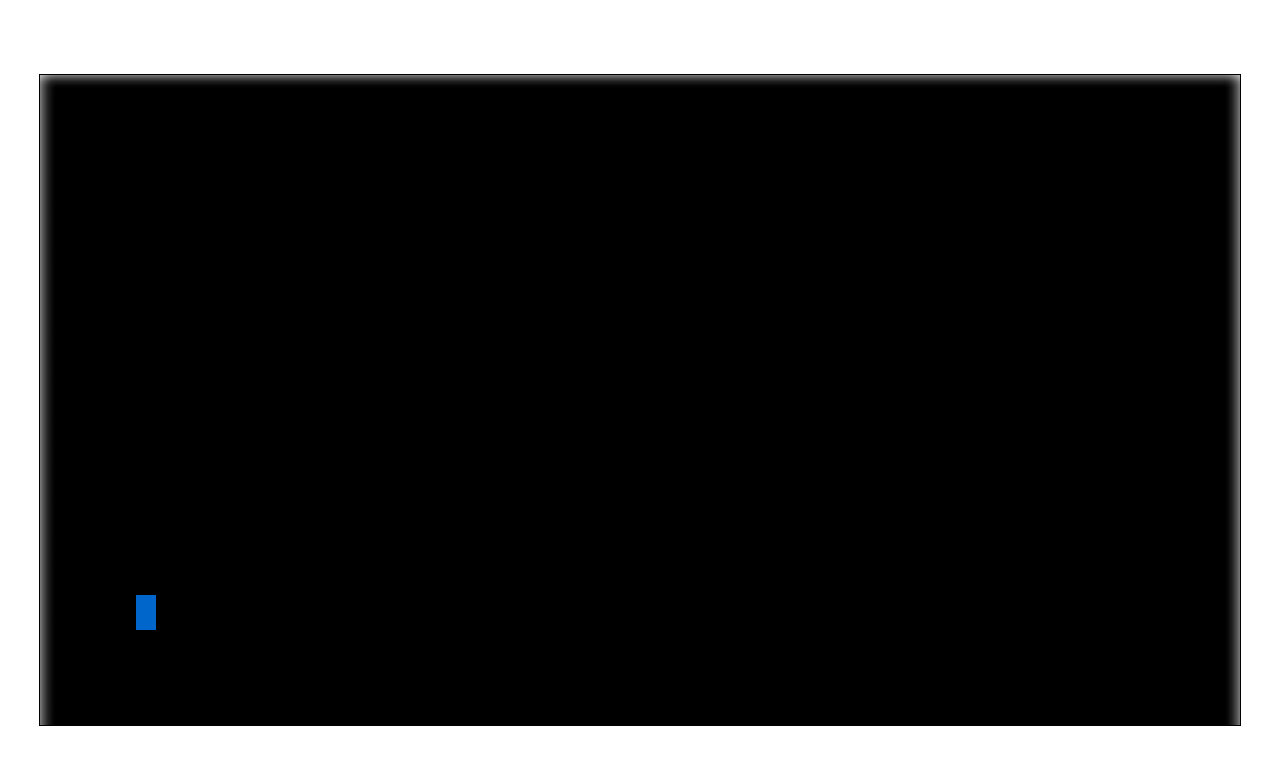
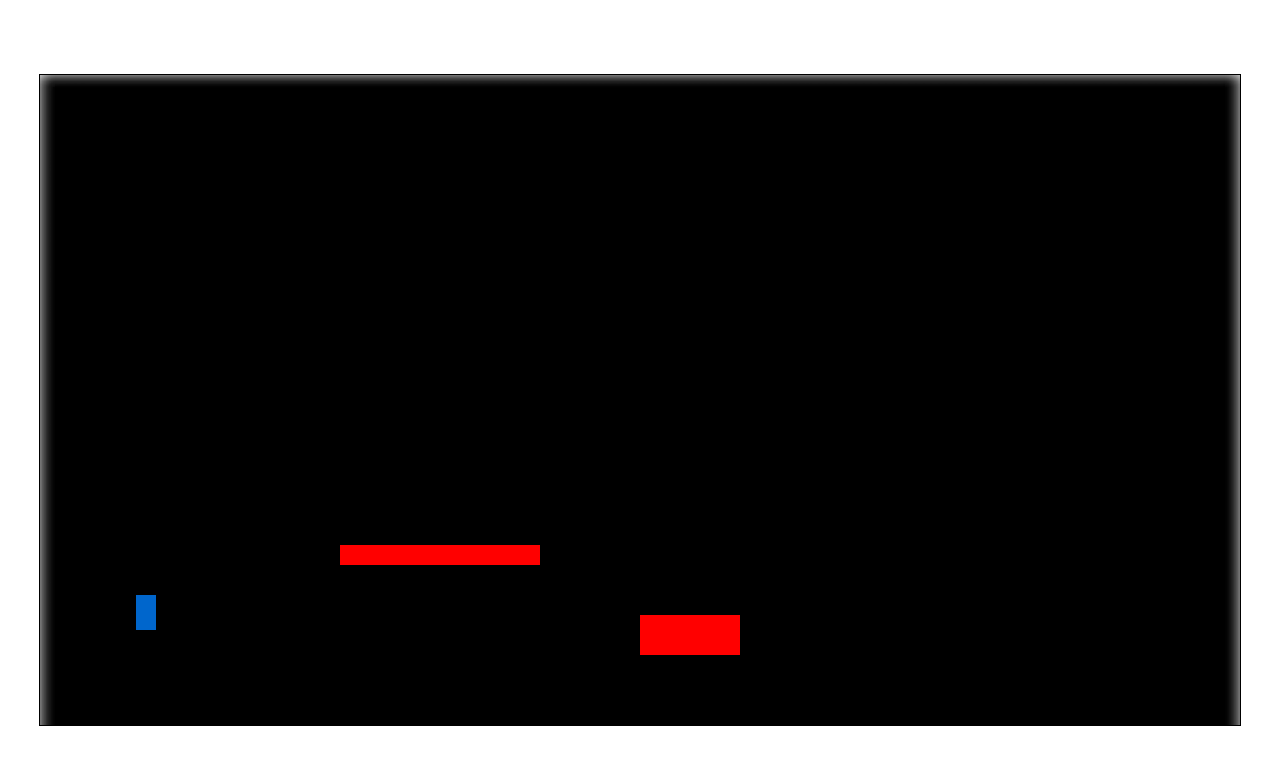
Before and after one commit to alvoroto/proy-hello-world, a plain HTML site: page index.html in a window 1280 px wide. Drawn offline with Linux system fonts and the light colour scheme.

Commit message:
save commit

```diff
--- a/index.html
+++ b/index.html
@@ -6,6 +6,7 @@
     <meta http-equiv="X-UA-Compatible" content="ie=edge">
     <title>Hello World</title>
     <script type="text/javascript" src="js/background.js"></script>
+    <script type="text/javascript" src="js/platform.js"></script>
     <script type="text/javascript" src="js/player.js"></script>
     <script type="text/javascript" src="js/game.js"></script>
     <script type="text/javascript" src="js/init.js"></script>
--- a/js/game.js
+++ b/js/game.js
@@ -8,6 +8,7 @@ var Game = {
         LEFT_KEY : 37,
         RIGHT_KEY : 39
     },
+    platforms: [],
 
     init: function(canvasId){
         this.canvas = document.getElementById(canvasId);
@@ -15,9 +16,22 @@ var Game = {
         this.fps = 60;
         this.background = new Background(this);
         this.player = new Player(this)
+        var platform_1 = new Platform(this, 300, 470, 200, 20);
+        var platform_2 = new Platform(this, 600, 540, 100, 40);
+        this.platforms.push(platform_1);
+        this.platforms.push(platform_2);
         this.interval = setInterval(function () {
             this.clear();
             this.background.draw();
+            this.drawPlatforms();
+            this.player.gravity();
+
+            if (this.player.y >= 520){
+                this.player.vy = 0;
+                this.player.y = 520;
+                this.player.jumping = false;
+            }
+
             this.player.draw();
             this.player.move();
         }.bind(this), 1000 / this.fps);
@@ -27,4 +41,10 @@ var Game = {
     clear: function () {
         this.ctx.clearRect(0, 0, this.canvas.width, this.canvas.height);
     },
+
+    drawPlatforms: function (){
+        this.platforms.forEach(function(platform){
+            platform.draw();
+        })
+    }
 }
--- /dev/null
+++ b/js/platform.js
@@ -0,0 +1,12 @@
+function Platform (game, x, y, w, h ){
+    this.game = game;
+    this.x = x;
+    this.y = y;
+    this.w = w;
+    this.h = h;
+}
+
+Platform.prototype.draw = function(){
+    this.game.ctx.fillStyle = "#FF0000";
+    this.game.ctx.fillRect(this.x, this.y, this.w, this.h);
+}
--- a/js/player.js
+++ b/js/player.js
@@ -39,20 +39,27 @@ Player.prototype.moveRight = function(){
 }
 
 Player.prototype.moveLeft = function(){
+
     this.x -= this.vx;
+
+
 }
 
 Player.prototype.jump = function(){
-    if (this.keys[this.game.keys.SPACE] && this.jumping) {
-
-    }
+        this.vy -= 20;
+        this.jumping = true;
 }
 
 Player.prototype.move = function(){
+    if(!this.colision()){
     if (this.keys[this.game.keys.LEFT_KEY]) {
         this.moveLeft();
     } else if (this.keys[this.game.keys.RIGHT_KEY]) {
         this.moveRight();
+    }
+    if (this.keys[this.game.keys.SPACE] && !this.jumping) {
+        this.jump();
+    }
     }
 }
 
@@ -65,3 +72,28 @@ Player.prototype.setListeners = function() {
         delete this.keys[e.keyCode];
     }.bind(this));
 }
+
+Player.prototype.gravity = function(){
+    this.vy += 1.5;
+    this.y += this.vy;
+}
+
+Player.prototype.placeFree = function(xNew, yNew){
+    var temp = { x: xNew, y: yNew, w: this.w, h: this.h};
+}
+
+Player.prototype.colision = function(){
+    var col = false
+    this.game.platforms.forEach(function(platform){
+        if (this.x + this.w >= platform.x &&
+            platform.x + platform.w >= this.x &&
+            this.y + this.h >= platform.y &&
+            platform.y + platform.h >= this.y
+            ){
+                col =  true
+            }else{
+                col =  false
+            }
+    }.bind(this))
+    return col;
+}
```
